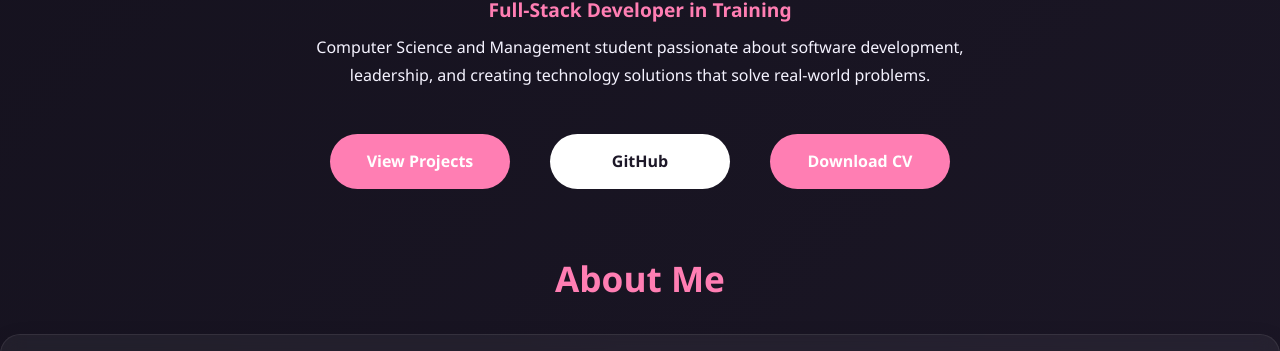
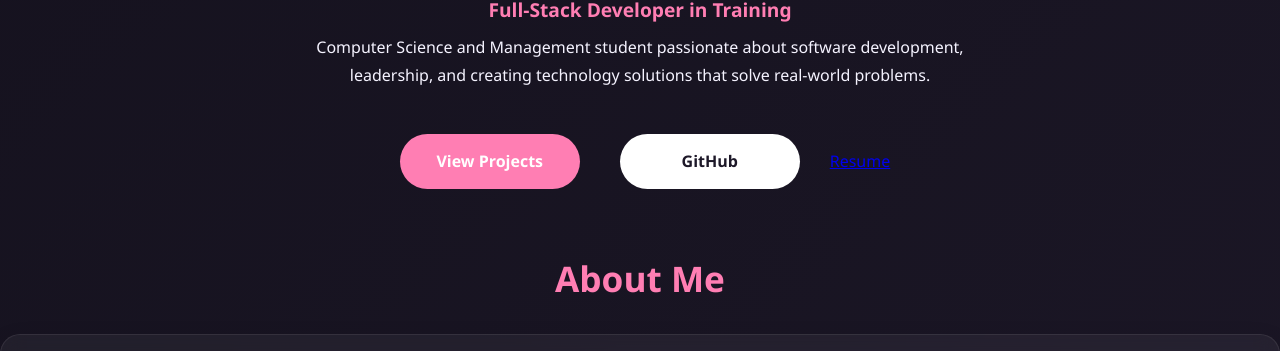
Before and after one commit to Elham-97/personal-portfolio, a plain HTML site: page index.html in a window 1280 px wide. Shown: the part 700-1051 px from the top of the page. Drawn offline with Linux system fonts and the light colour scheme.

Commit message:
Fix CV download link

```diff
--- a/index.html
+++ b/index.html
@@ -54,9 +54,9 @@ leadership, and creating technology solutions that solve real-world problems.
             <a href="https://github.com/Elham-97" target="_blank" class="btn btn-secondary">
                 GitHub
             </a>
-            <a href="cv.pdf" class="btn" download>
-    Download CV
-</a>
+        <a href="cv/Elham_Ibrahim_CV.pdf" target="_blank">
+                Resume
+            </a>
         </div>
 
     </div>
```
